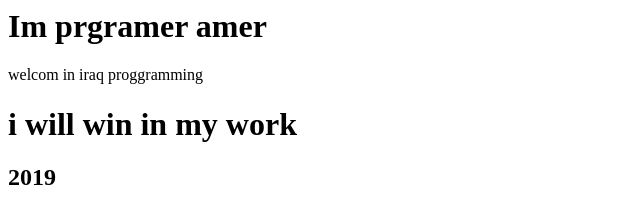
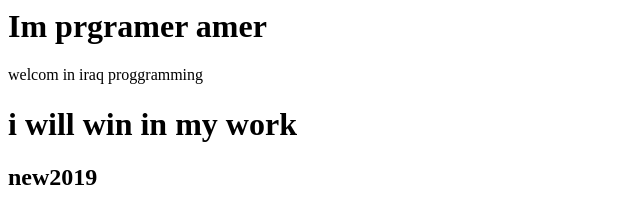
Before and after one commit to aamier9/new-projec, a plain HTML site: page newpage.html in a window 1280 px wide. Shown: the full height of the page, 0-640 px from the left. Drawn offline with Linux system fonts and the light colour scheme.

```diff
--- a/newpage.html
+++ b/newpage.html
@@ -4,6 +4,6 @@
 		<h1>Im prgramer amer </h1>
 		<span>welcom in iraq  proggramming </span>
 		<h1>i will win in my work </h1>
-		<h2>2019</h2>
+		<h2>new2019</h2>
 	</body>
 </head>
```
